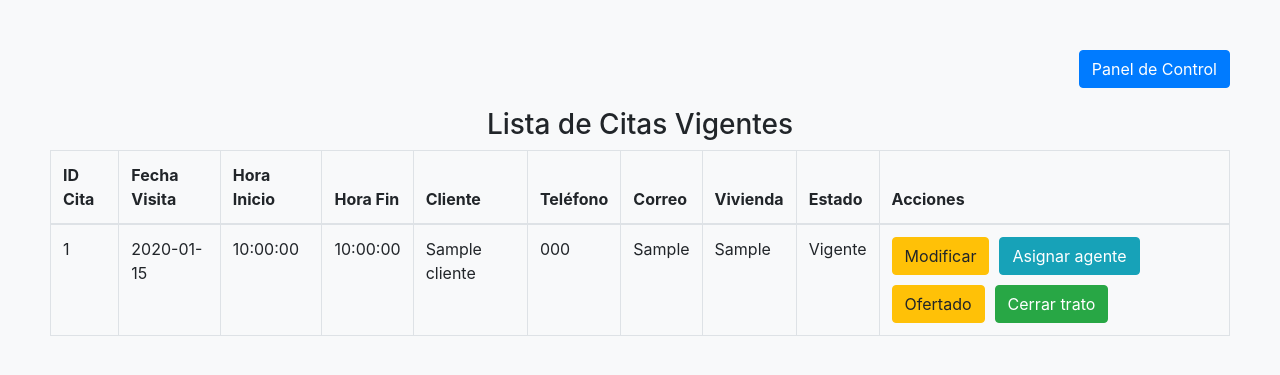
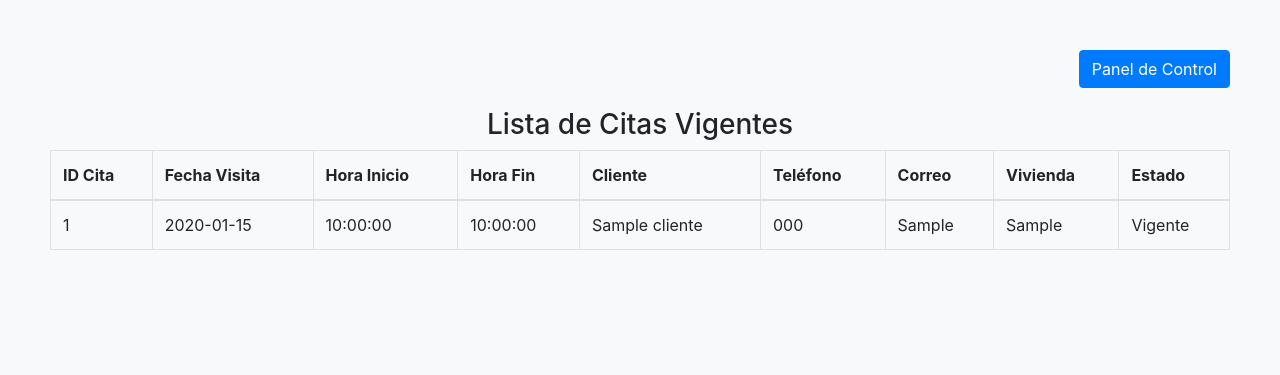
Before and after one commit to natis25/DRocaInmobiliaria, a PHP site: page /gestionarCitas.php in a window 1280 px wide. Shown: the part 100-475 px from the top of the page. Run offline with PHP 8.4, Linux system fonts and the light colour scheme; data comes from the database, SQL or seed files in the repository; tables that the repository leaves empty hold one stand-in row (values such as "Sample post").

Commit message:
eliminados espacios basura

```diff
--- a/gestionarCitas.php
+++ b/gestionarCitas.php
@@ -48,7 +48,6 @@
                     <th>Correo</th>
                     <th>Vivienda</th>
                     <th>Estado</th>
-                    <th>Acciones</th>
                 </tr>
             </thead>
             <tbody>
@@ -67,14 +66,6 @@
                         echo "<td>" . $cita['CorreoCliente'] . "</td>";
                         echo "<td>" . $cita['DireccionVivienda'] . "</td>";
                         echo "<td>" . $cita['Estado'] . "</td>";
-                        echo "<td>";
-                        echo "<div class='action-buttons'>";
-                        echo "<a href='modificarCita.php?id=" . $cita['idCita'] . "' class='btn btn-warning'>Modificar</a>";
-                        echo "<button class='btn btn-info'>Asignar agente</button>";
-                        echo "<button class='btn btn-warning'>Ofertado</button>";
-                        echo "<button class='btn btn-success'>Cerrar trato</button>";
-                        echo "</div>";
-                        echo "</td>";
                         echo "</tr>";
                     }
                 } else {
```
